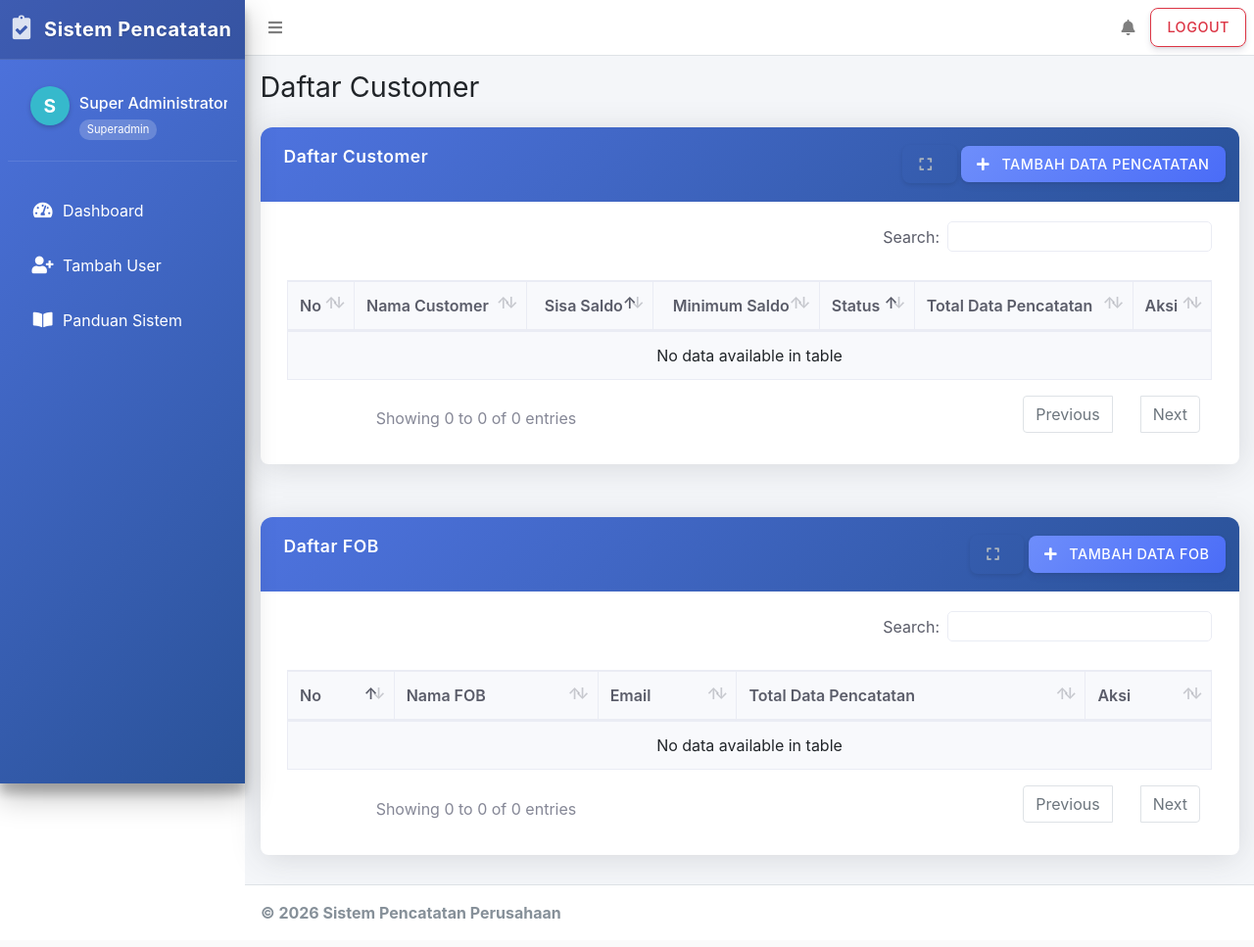
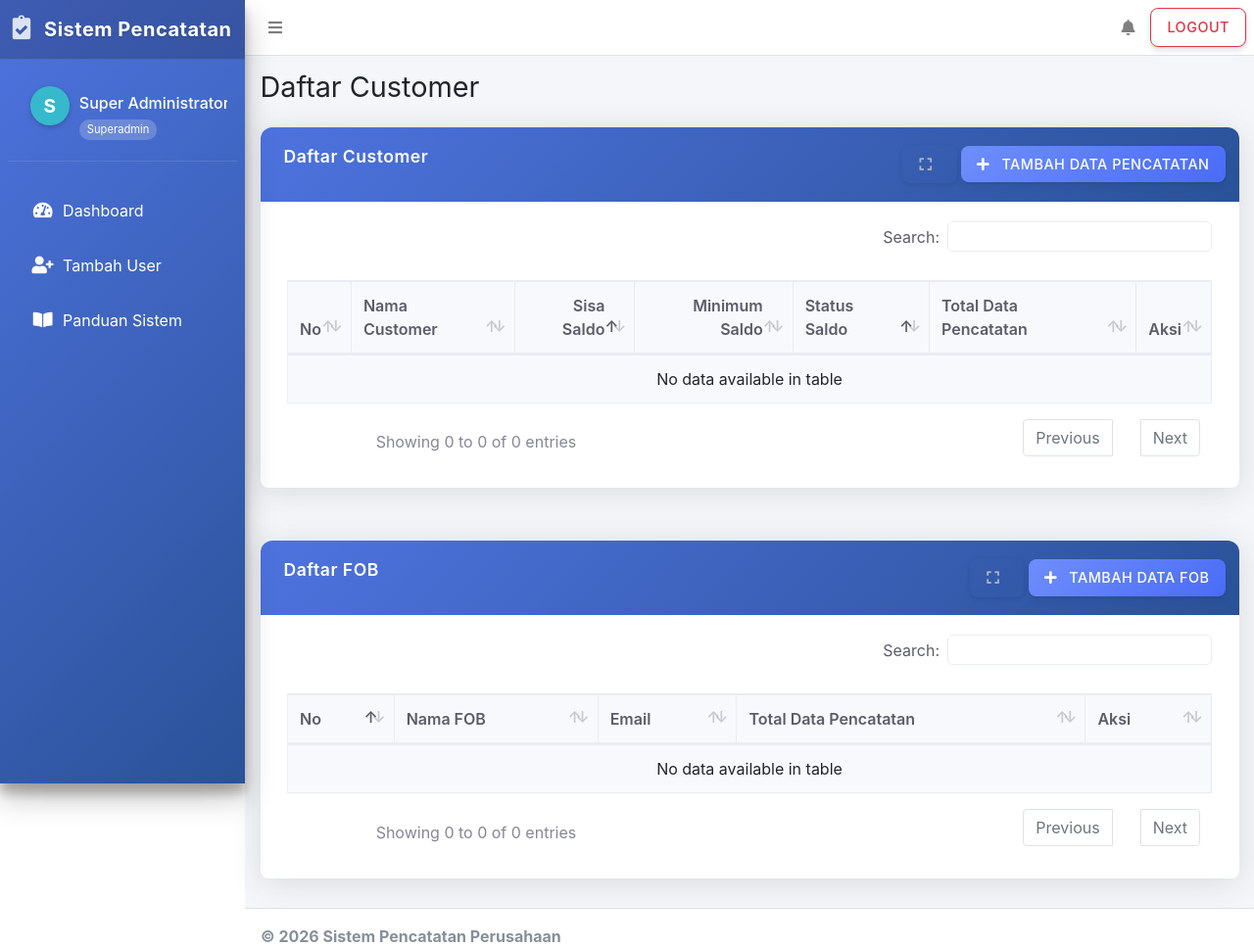
Before and after one commit to reihenda/mpsfix, a Laravel app: template resources/views/data-pencatatan/index.blade.php in a window 1280 px wide. Shown: the top 967 px of the page at 98% size. Before the commit the page ends 938 px from the top, so only its background shows below. Run offline with Laravel 12, Linux system fonts and the light colour scheme; the template is opened without the code that fills it, so the values that code supplies are empty; a user stored in the database is signed in; data comes from the database, SQL or seed files in the repository; style sheets or scripts are compiled from the project's sources; some libraries are stand-ins or nearby versions.

Commit message:
style: kolom "Status Saldo"; sisa saldo merah bila minus atau di bawah minimum
Co-Authored-By: Claude Opus 5.5 <noreply@anthropic.com>

```diff
--- a/resources/views/data-pencatatan/index.blade.php
+++ b/resources/views/data-pencatatan/index.blade.php
@@ -62,7 +62,7 @@
                                 <th>Nama Customer</th>
                                 <th class="text-right">Sisa Saldo</th>
                                 <th class="text-right">Minimum Saldo</th>
-                                <th>Status</th>
+                                <th>Status Saldo</th>
                                 <th>Total Data Pencatatan</th>
                                 <th>Aksi</th>
                             </tr>
@@ -83,7 +83,7 @@
                                             <span class="badge badge-primary ml-1">MMBTU</span>
                                         @endif
                                     </td>
-                                    <td class="text-right text-nowrap {{ $s['saldo'] < 0 ? 'text-danger' : '' }}" data-order="{{ $s['saldo'] }}">
+                                    <td class="text-right text-nowrap {{ ($s['saldo'] < 0 || $s['status'] === 'di_bawah') ? 'text-danger font-weight-bold' : '' }}" data-order="{{ $s['saldo'] }}">
                                         {{ $s['saldo'] < 0 ? '-' : '' }}{{ $s['mata_uang'] }} {{ number_format(abs($s['saldo']), $desimal, ',', '.') }}
                                         @if ($s['saldo_mmbtu'] !== null)
                                             <small class="d-block text-muted">{{ number_format($s['saldo_mmbtu'], 2, ',', '.') }} MMBTU</small>
```
Also changed, not shown: resources/panduan/018-saldo-minimum.md (+2 -2 lines).
